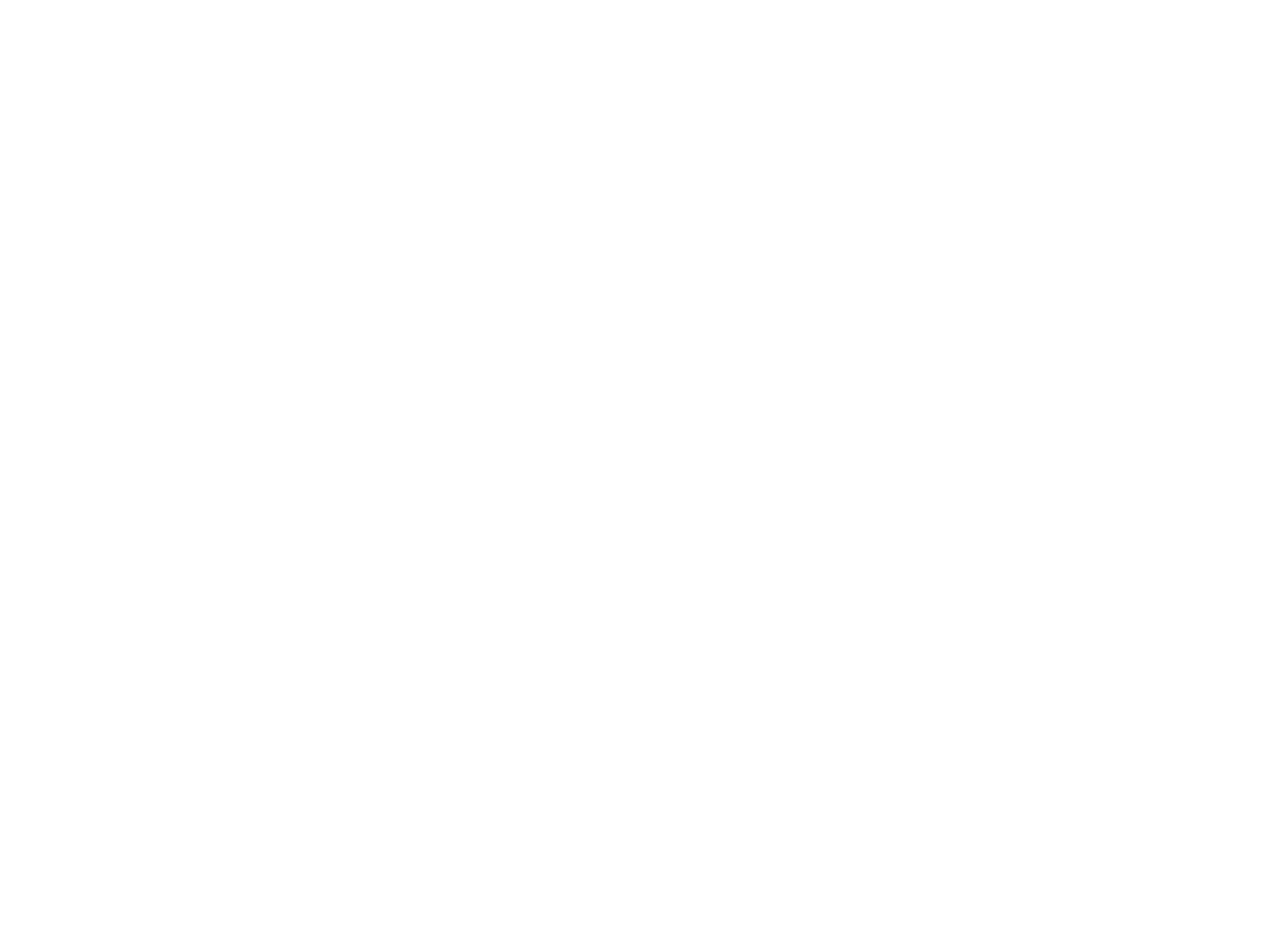
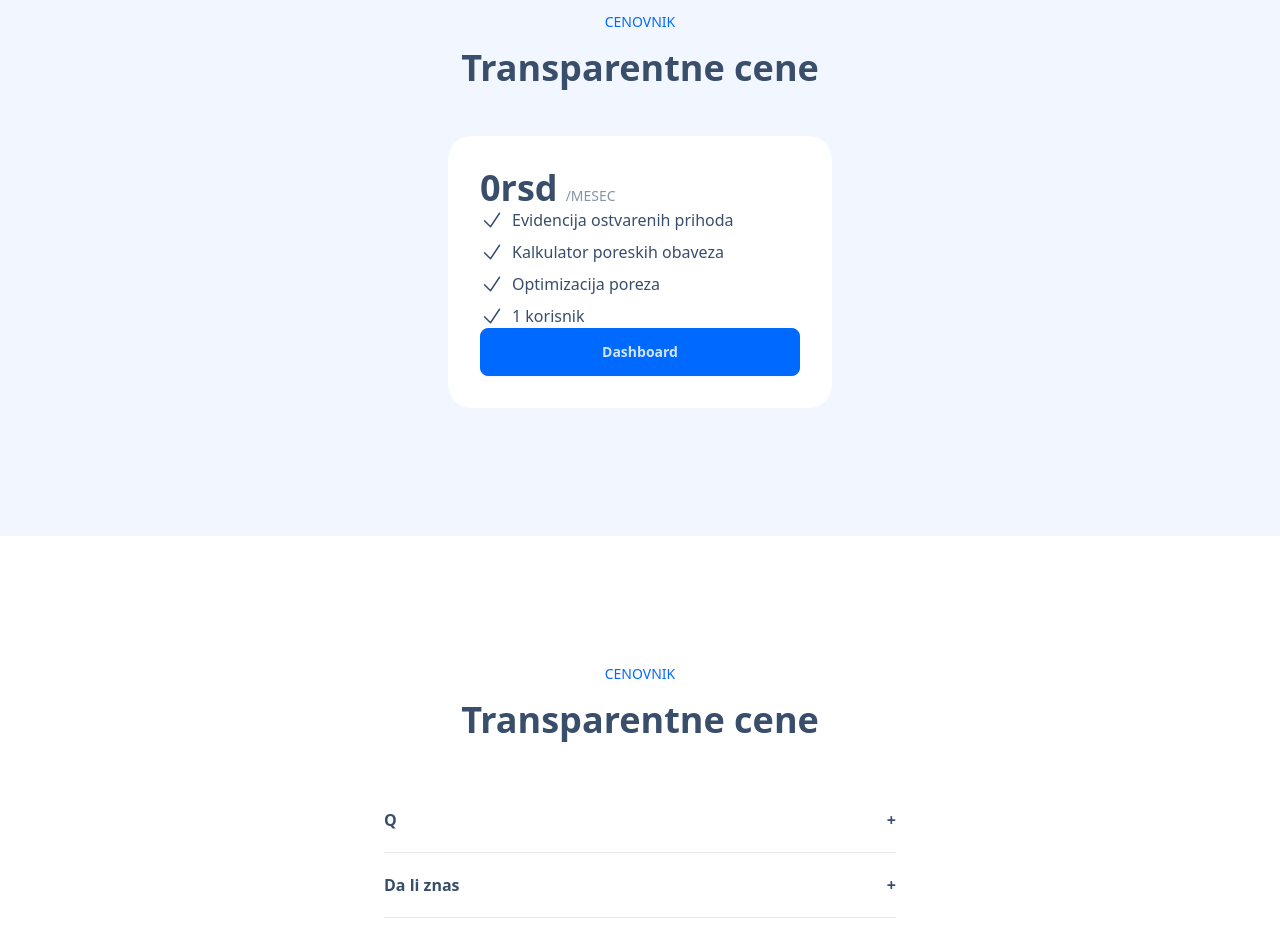
Before and after one commit to BojanSkopljakk/frilens.rs, a Next.js app in the folder frilens-rs/: page / in a window 1280 px wide. Shown: the part 820-1750 px from the top of the page. Before the commit the page ends 800 px from the top, so only its background shows below. Built offline with nearby package versions, Linux system fonts and the light colour scheme.

Commit message:
FAQ Section

```diff
--- a/frilens-rs/app/layout.js
+++ b/frilens-rs/app/layout.js
@@ -18,7 +18,7 @@
 
 export default function RootLayout({ children }) {
   return (
-    <html lang="en" data-theme="winter">
+    <html lang="en" data-theme="winter" className="scroll-smooth">
       <body
         className={`${geistSans.variable} ${geistMono.variable} antialiased`}
       >
--- a/frilens-rs/app/page.js
+++ b/frilens-rs/app/page.js
@@ -1,16 +1,28 @@
 import Image from "next/image";
 import ButtonLogin from "@/components/ButtonLogin";
+import FAQListItem from "@/components/FAQListItem";
+import productDemo from "@/app/Work_from_home-removebg-preview.png";
+
 
 export default function Home() {
   const isLoggedIn = true;
+  const pricingFeaturesList = [
+    "Evidencija ostvarenih prihoda",
+    "Kalkulator poreskih obaveza",
+    "Optimizacija poreza",
+    "1 korisnik"
+
+
+  ];
   return (
     <main>
+      {/* HEADER */}
       <section className="bg-base-200">
-      <div className="max-w-3xl mx-auto flex justify-between items-center px-8 py-2">
+      <div className="max-w-5xl mx-auto flex justify-between items-center px-8 py-2">
         <div className="font-bold">Frilens.rs</div>
         <div className="space-x-4 max-md:hidden">
-          <a className="link link-hover">Cena</a>
-          <a className="link link-hover"> FAQ</a>
+          <a className="link link-hover" href="#pricing">Cena</a>
+          <a className="link link-hover" href="#faq"> FAQ</a>
         </div>
 
         <div>
@@ -20,7 +32,13 @@
       </div>
       </section>
 
-      <section className="px-8 text-center py-32 max-w-3xl mx-auto">
+      {/* HERO */}
+
+      <section className="px-8 text-center lg:text-left py-32 max-w-5xl mx-auto flex flex-col lg:flex-row gap-14 items-center lg:items-start">
+
+
+
+      <div className="mt-20">
       <h1 className="text-4xl lg:text-5xl font-extrabold mb-6">
         Lakše Frilens Poslovanje
         </h1>
@@ -28,7 +46,73 @@
         Evidencija frilens prihoda, praćenje i optimizacija poreskih obaveza
       </div>
       <ButtonLogin isLoggedIn = {isLoggedIn}/>
+      </div>
+      <Image src={productDemo} alt="Product demo" className="w-96 rounded-xl"/>
       </section>
+
+       {/* PRICE */}
+       <section className="bg-base-200" id="pricing">
+        <div className="py-32 px-8 max-w-3xl mx-auto">
+          <p className="text-sm uppercase font-medium text-center text-primary mb-4">Cenovnik</p>
+            <h2 className="text-3xl lg:text-4xl font-extrabold mb-12 text-center">Transparentne cene</h2>
+
+
+        <div className="bg-base-100 p-8 max-w-96 rounded-3xl mx-auto">
+          <div className="flex gap-2 items-baseline">
+          <div className="text-4xl font-black">
+          0rsd
+          </div>
+          <div className="uppercase text-sm font-medium opacity-60">/mesec</div>
+          </div>
+          <ul className="space-y-2">
+              {
+                pricingFeaturesList.map (
+                  (priceItem) => {
+                    return <li className="flex gap-2 items-center" key={priceItem}>
+                    <svg xmlns="http://www.w3.org/2000/svg" className="text-green-500 size-4"fill="none" viewBox="0 0 24 24" stroke-width="1.5" stroke="currentColor" class="size-6">
+                   <path stroke-linecap="round" stroke-linejoin="round" d="m4.5 12.75 6 6 9-13.5" />
+                    </svg>
+                    {priceItem}
+                    </li>
+                  }
+                )
+              }
+
+
+          </ul>
+
+          <ButtonLogin isLoggedIn ={isLoggedIn} extraStyle="w-full"></ButtonLogin>
+
+        </div>
+        </div>
+       </section>
+
+       {/*FAQ*/}
+
+       <section  id="faq">
+
+       <div className="py-32 px-8 max-w-3xl mx-auto">
+          <p className="text-sm uppercase font-medium text-center text-primary mb-4">Cenovnik</p>
+            <h2 className="text-3xl lg:text-4xl font-extrabold mb-12 text-center">Transparentne cene</h2>
+
+            <ul className="max-w-lg mx-auto">
+              {
+              [
+                {question: "Q", answer: "A"},
+                {question: "Da li znas", answer: "Znam"}
+
+              ].map((qa) => (
+              <FAQListItem key={qa.question} qa={qa}/>
+
+              ))
+              }
+            </ul>
+
+       </div>
+
+
+       </section>
+
     </main>
   );
 }
--- a/frilens-rs/components/ButtonLogin.js
+++ b/frilens-rs/components/ButtonLogin.js
@@ -1,8 +1,8 @@
 import Link from "next/link";
-const ButtonLogin = (props) => {
+const ButtonLogin = ({isLoggedIn, extraStyle}) => {
 
-    if (props.isLoggedIn) {
-    return <Link href="/dashboard" className="btn btn-primary">Dashboard</Link>;
+    if (isLoggedIn) {
+    return <Link href="/dashboard" className={`btn btn-primary ${extraStyle ? extraStyle : ""}`}>Dashboard</Link>;
     } else {
         return <button>Login</button>;
     }
--- /dev/null
+++ b/frilens-rs/components/FAQListItem.js
@@ -0,0 +1,31 @@
+"use client";
+
+import {useState} from "react";
+
+const FAQListItem = ({qa}) => {
+
+    const [isOpen, setIsOpen] = useState(false);
+
+    return (
+        <li key={qa.question}>
+        {/*1. Question clickable*/}
+        <button className="py-5 font-semibold border-b w-full text-left flex items-center justify-between" onClick={()=>{setIsOpen(!isOpen)}}>
+
+         <p> {qa.question} </p>
+
+         {isOpen ? "-" : "+"}
+
+        </button>
+
+        {/*2. Answer*/}
+        {
+
+       isOpen ? <div className="mt-3 mb-6 opacity-90">{qa.answer}</div> : <></>
+
+        }
+        </li>
+
+    );
+};
+
+export default FAQListItem;
```
Also changed, not shown: frilens-rs/app/Work_from_home-removebg-preview.png (added), frilens-rs/app/Work_from_home.jpg (added).
